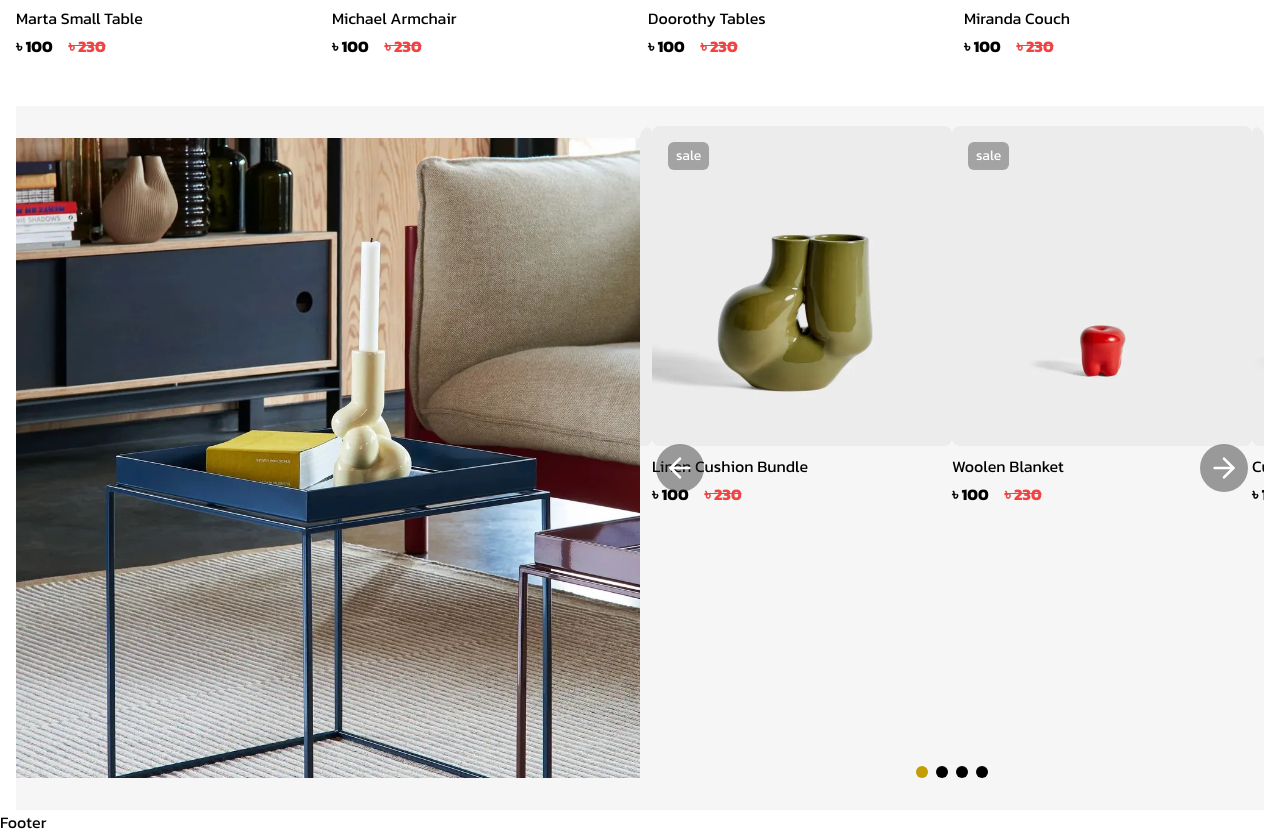
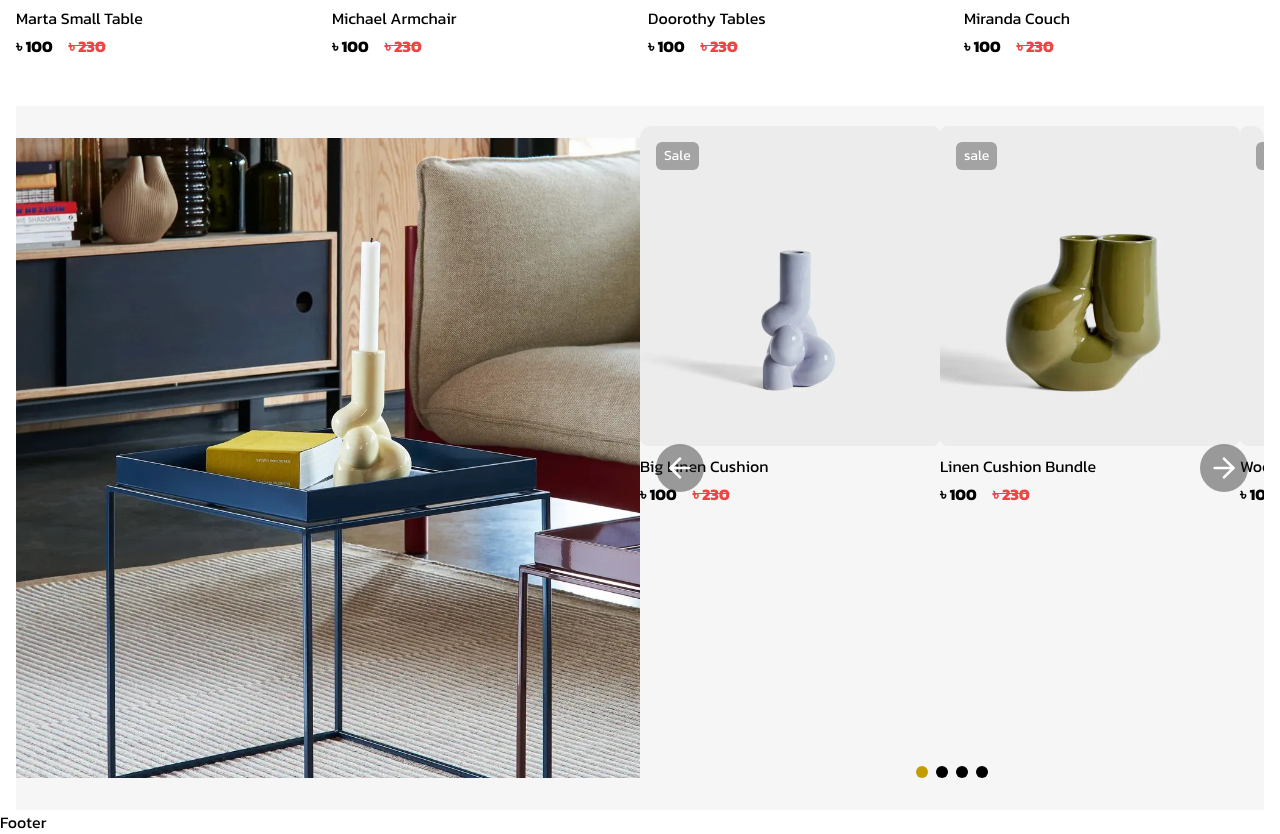
Before and after one commit to khalidumar29/assinment-twilight, a Next.js app: page / in a window 1280 px wide. Shown: the part 3500-4334 px from the top of the page. Built offline with nearby package versions, Linux system fonts and the light colour scheme.

Commit message:
fix: problem

```diff
--- a/src/components/SculptureShocae.tsx
+++ b/src/components/SculptureShocae.tsx
@@ -49,8 +49,7 @@ const SculptureShoCase: React.FC<SculptureShoCaseProps> = ({
           </div>
           <div className='w-full md:w-2/4 h-2/3'>
             <div className='relative w-full mx-auto h-[55vh] lg:h-[88vh] pt-5'>
-              <div className='rounded-xl overflow-hidden h-full relative'>
-                <div className='flex w-full justify-center items-center'>
+              <div className='rounded-xl overflow-hidden h-full relative flex'>
                 {products[0].sculpture.map((product, index) => (
                   <div
                     className='transition-transform duration-500 h-full w-full'
@@ -72,7 +71,6 @@ const SculptureShoCase: React.FC<SculptureShoCaseProps> = ({
                     />
                   </div>
                 ))}
-                </div>
 
                 <button
                   onClick={prevSlide}
```
Lines whose indentation alone changed are shown as unchanged.
